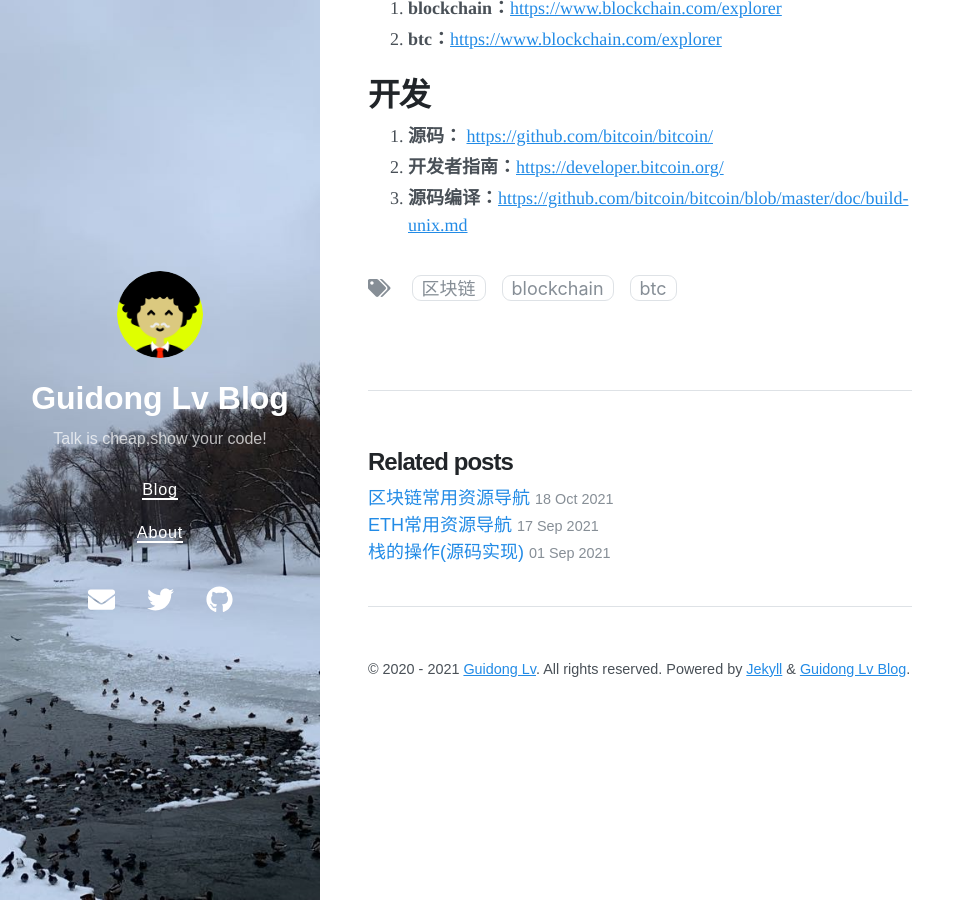
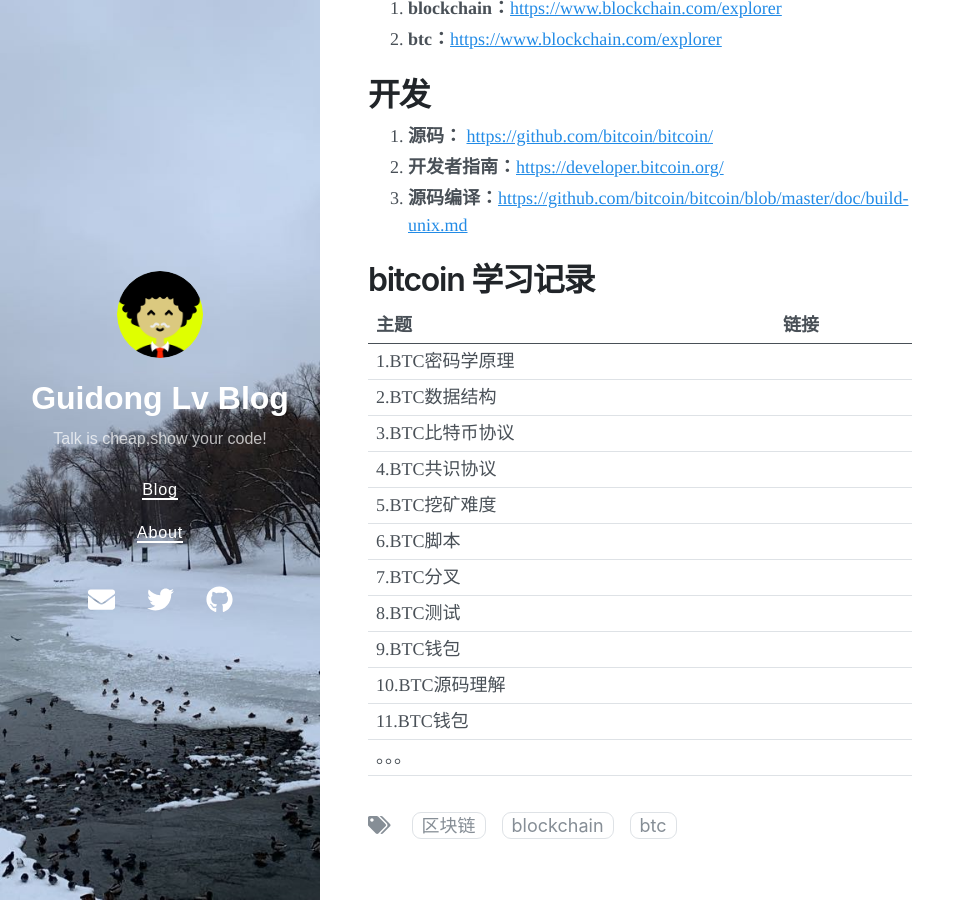
Before and after one commit to lvguidong/lvguidong.github.io, a Jekyll site: the page built from _posts/2021-10-16-BTC常用资源导航.md, in a window 1280 px wide and 900 px high, scrolled down 699 px. Shown: the whole window, without its empty margins (0-975 px from the left). Built offline with Jekyll 4.4.1, drawn with Linux system fonts in a browser that asks for light colours; nearby versions of some CDN libraries.

Commit message:
update learn record

```diff
--- a/_posts/2021-10-16-BTC常用资源导航.md
+++ b/_posts/2021-10-16-BTC常用资源导航.md
@@ -45,3 +45,22 @@ date: 2021-10-16 20:32 +0800
 1. **源码：** [https://github.com/bitcoin/bitcoin/](https://github.com/bitcoin/bitcoin/)
 2. **开发者指南：**[https://developer.bitcoin.org/](https://developer.bitcoin.org/)
 3. **源码编译：**[https://github.com/bitcoin/bitcoin/blob/master/doc/build-unix.md](https://github.com/bitcoin/bitcoin/blob/master/doc/build-unix.md)
+
+
+
+# bitcoin 学习记录
+
+| 主题            | 链接 |
+| --------------- | ---- |
+| 1.BTC密码学原理 |      |
+| 2.BTC数据结构   |      |
+| 3.BTC比特币协议 |      |
+| 4.BTC共识协议   |      |
+| 5.BTC挖矿难度   |      |
+| 6.BTC脚本       |      |
+| 7.BTC分叉       |      |
+| 8.BTC测试       |      |
+| 9.BTC钱包       |      |
+| 10.BTC源码理解  |      |
+| 11.BTC钱包      |      |
+| 。。。          |      |
```
